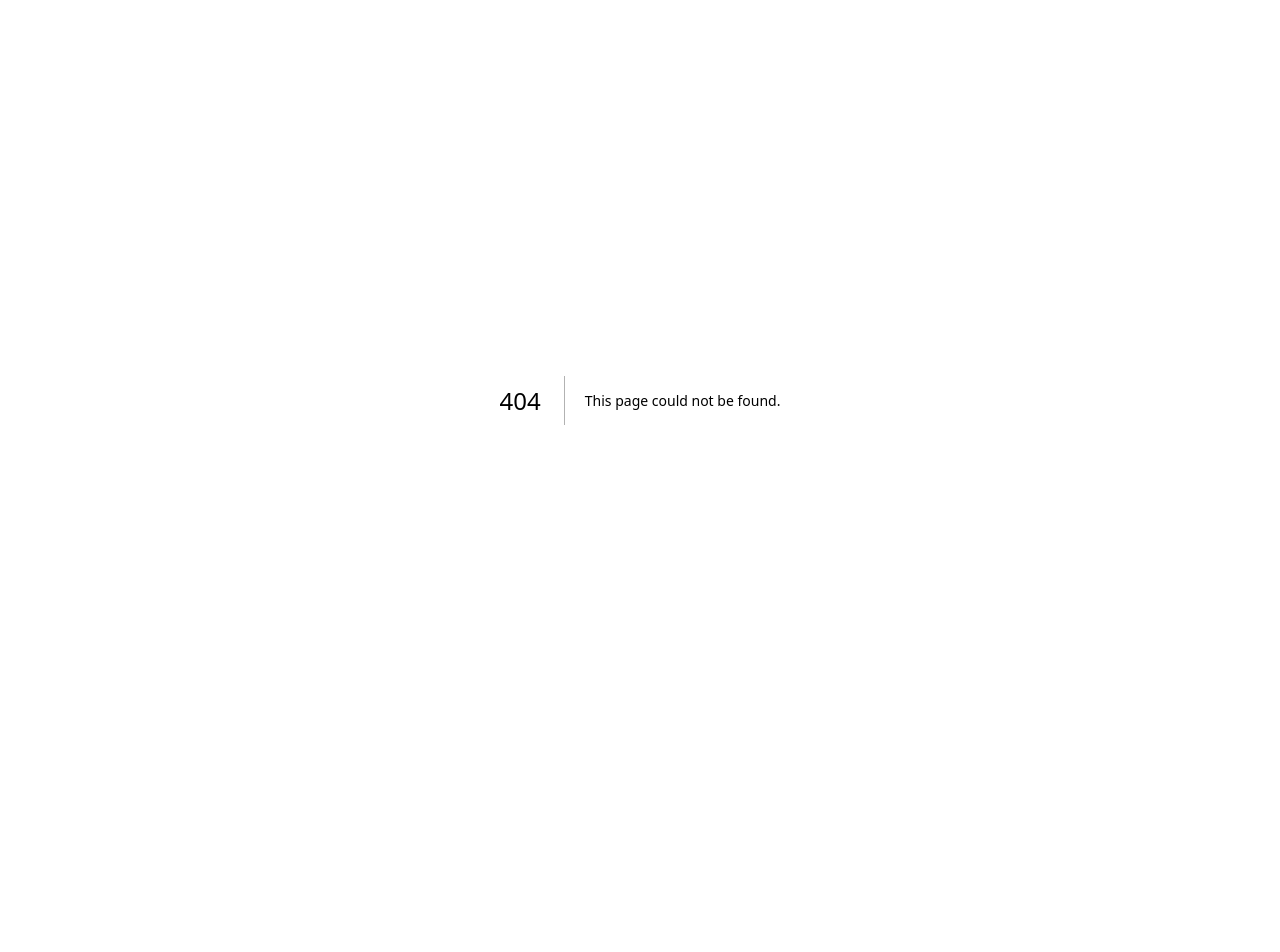
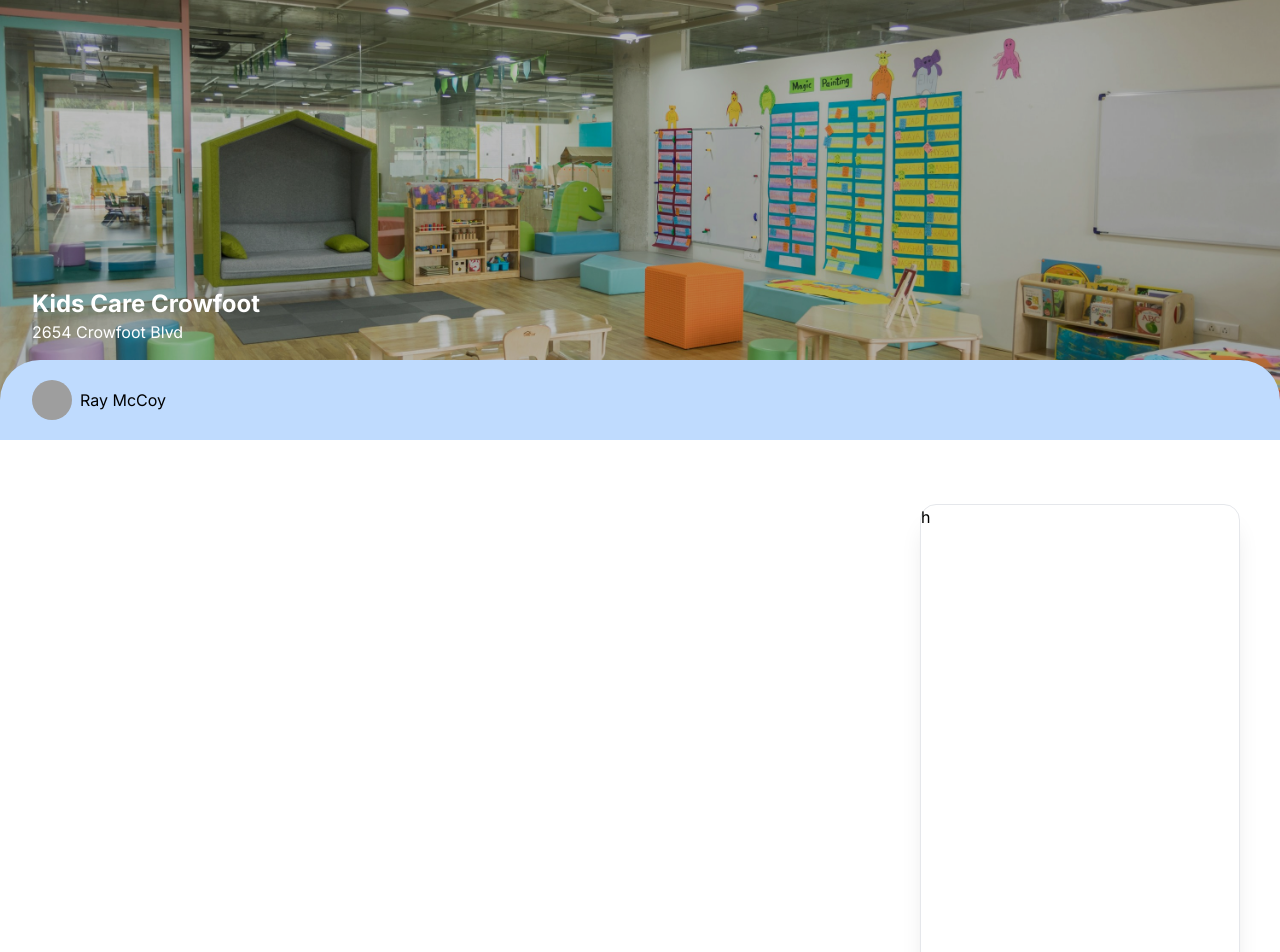
Before and after one commit to HiltonLuu/calgary-hacks-2024, a Next.js app in the folder daycare-finder/: page /daycare in a window 1280 px wide. Before the commit this address had no page. Shown: the top 952 px of the page. Before the commit the page ends 800 px from the top, so only its background shows below. Built offline with nearby package versions, Linux system fonts and the light colour scheme; grey boxes are pictures that could not be loaded.

Commit message:
Daycare page in progress and sticky side info menu

```diff
--- a/daycare-finder/package.json
+++ b/daycare-finder/package.json
@@ -9,6 +9,7 @@
     "lint": "next lint"
   },
   "dependencies": {
+    "@radix-ui/react-avatar": "^1.0.4",
     "@radix-ui/react-label": "^2.0.2",
     "class-variance-authority": "^0.7.0",
     "clsx": "^2.1.0",
--- /dev/null
+++ b/daycare-finder/src/app/daycare/daycareInfoCard.tsx
@@ -0,0 +1,17 @@
+import React from 'react'
+
+function daycareInfoCard() {
+    return (
+        <>
+            <div className='sticky flex justify-end pt-16 top-20 right-10 w-full'>
+                <div className='flex justify-end absolute right-10 w-full'>
+                    <div className='flex w-1/4 h-[500px] bg-white rounded-2xl shadow-xl border border-gray-200'>
+                        h
+                    </div>
+                </div>
+            </div>
+        </>
+    )
+}
+
+export default daycareInfoCard
--- /dev/null
+++ b/daycare-finder/src/app/daycare/page.tsx
@@ -0,0 +1,49 @@
+import { Avatar, AvatarFallback, AvatarImage } from '@/components/ui/avatar';
+import React from 'react';
+import DaycareInfoCard from './daycareInfoCard';
+
+function daycarePage() {
+  return (
+    <div className='flex flex-col h-screen bg-purple-300'>
+
+      <div className='relative h-1/2 min-h-[400px] w-full '>
+        <img className='h-1/2 fixed w-full min-h-[400px] object-cover brightness-75' src='/daycarePhoto.jpg'></img>
+      </div>
+
+
+      {/* <div className='relative -top-28'> */}
+
+      <div className='relative h-1/2 yellow-amber-500 -top-28'>
+
+        <h1 className='ml-8 font-bold text-white text-2xl'>Kids Care Crowfoot</h1>
+        <h1 className='ml-8 text-white mb-4'>2654 Crowfoot Blvd</h1>
+
+        {/* Daycare provider infromation */}
+        <div className='bg-blue-200 h-20 rounded-t-[40px]'>
+          <div className='flex justify-left ml-8 items-center h-full gap-2'>
+            <Avatar>
+              <AvatarImage src="https://images.unsplash.com/photo-1564156280315-1d42b4651629?q=80&w=1984&auto=format&fit=crop&ixlib=rb-4.0.3&ixid=M3wxMjA3fDB8MHxwaG90by1wYWdlfHx8fGVufDB8fHx8fA%3D%3D" />
+              <AvatarFallback>CN</AvatarFallback>
+            </Avatar>
+            <h1 className=''>Ray McCoy</h1>
+          </div>
+        </div>
+
+        {/* Description */}
+        <div className='bg-white h-full min-h-screen w-full'>
+          <DaycareInfoCard />
+
+        </div>
+
+      </div>
+
+      {/* </div> */}
+
+
+
+
+    </div>
+  );
+}
+
+export default daycarePage;
--- /dev/null
+++ b/daycare-finder/src/components/ui/avatar.tsx
@@ -0,0 +1,50 @@
+"use client"
+
+import * as React from "react"
+import * as AvatarPrimitive from "@radix-ui/react-avatar"
+
+import { cn } from "@/lib/utils"
+
+const Avatar = React.forwardRef<
+  React.ElementRef<typeof AvatarPrimitive.Root>,
+  React.ComponentPropsWithoutRef<typeof AvatarPrimitive.Root>
+>(({ className, ...props }, ref) => (
+  <AvatarPrimitive.Root
+    ref={ref}
+    className={cn(
+      "relative flex h-10 w-10 shrink-0 overflow-hidden rounded-full",
+      className
+    )}
+    {...props}
+  />
+))
+Avatar.displayName = AvatarPrimitive.Root.displayName
+
+const AvatarImage = React.forwardRef<
+  React.ElementRef<typeof AvatarPrimitive.Image>,
+  React.ComponentPropsWithoutRef<typeof AvatarPrimitive.Image>
+>(({ className, ...props }, ref) => (
+  <AvatarPrimitive.Image
+    ref={ref}
+    className={cn("aspect-square h-full w-full", className)}
+    {...props}
+  />
+))
+AvatarImage.displayName = AvatarPrimitive.Image.displayName
+
+const AvatarFallback = React.forwardRef<
+  React.ElementRef<typeof AvatarPrimitive.Fallback>,
+  React.ComponentPropsWithoutRef<typeof AvatarPrimitive.Fallback>
+>(({ className, ...props }, ref) => (
+  <AvatarPrimitive.Fallback
+    ref={ref}
+    className={cn(
+      "flex h-full w-full items-center justify-center rounded-full bg-slate-100 dark:bg-slate-800",
+      className
+    )}
+    {...props}
+  />
+))
+AvatarFallback.displayName = AvatarPrimitive.Fallback.displayName
+
+export { Avatar, AvatarImage, AvatarFallback }
```
Also changed, not shown: daycare-finder/public/daycarePhoto.jpg (added), 1 other file (tests, documents, lock files or other folders).
